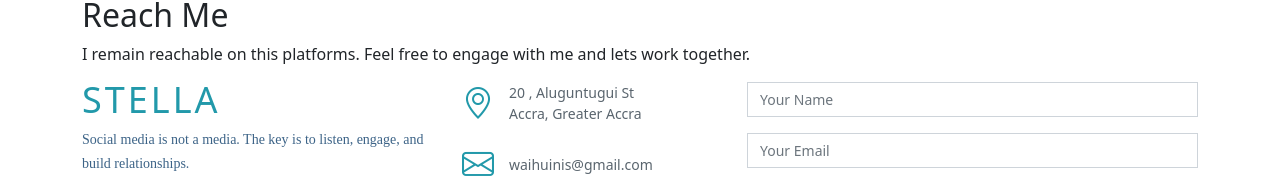
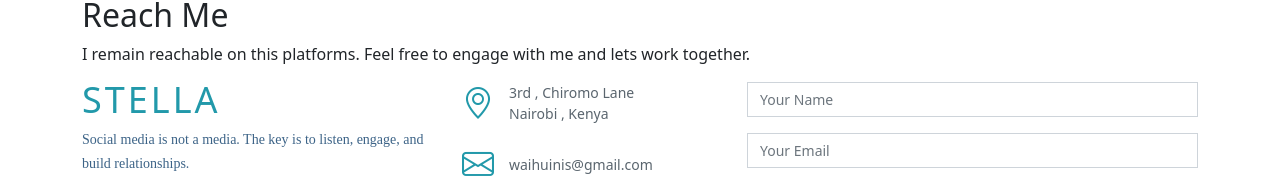
Before and after one commit to StellaWairimu/MEST-Projects-2022, a plain HTML site: page index.html in a window 1280 px wide. Shown: the part 2476-2654 px from the top of the page. Drawn offline with nearby package versions, Linux system fonts and the light colour scheme.

Commit message:
updatedlocation254

```diff
--- a/index.html
+++ b/index.html
@@ -163,7 +163,8 @@
                 <div class="info">
                   <div class="d-flex align-items-center">
                     <i class="bi bi-geo-alt"></i>
-                    <p>20 , Aluguntugui St <br>Accra, Greater Accra</p>
+                    <!--p>20 , Aluguntugui St <br>Accra, Greater Accra</p-->
+                    <p>3rd , Chiromo Lane <br>Nairobi , Kenya</p>
                   </div>
 
                   <div class="d-flex align-items-center mt-4">
```
